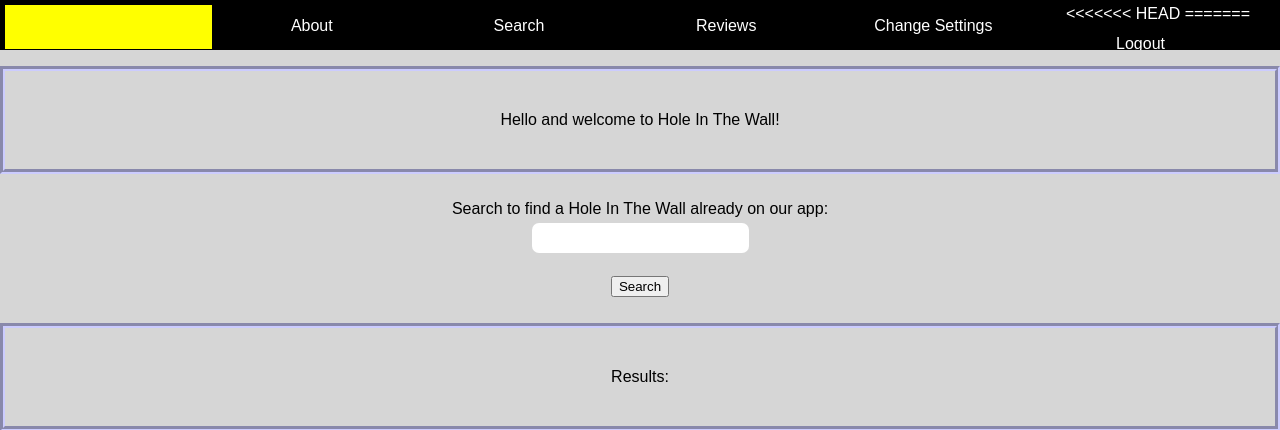
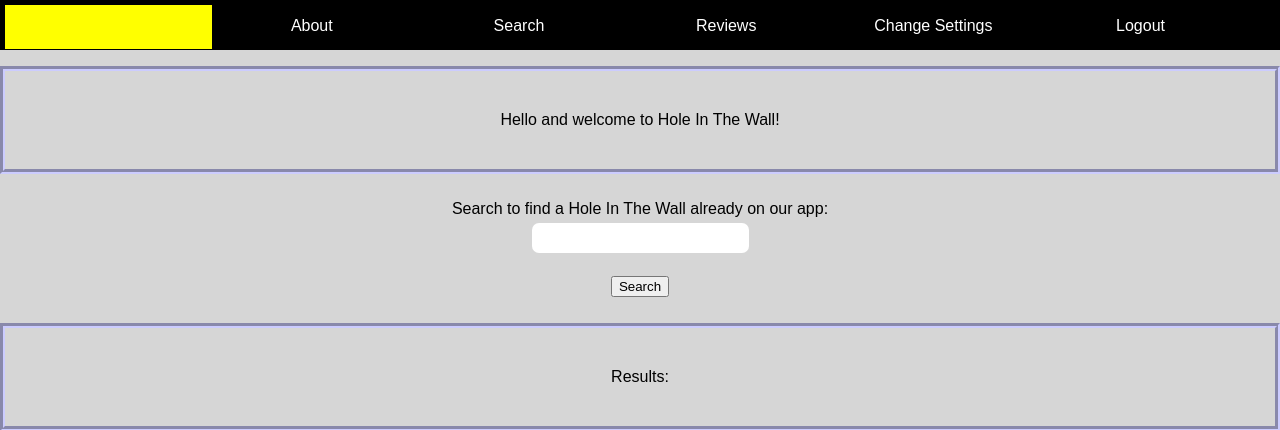
Before and after one commit to bsapozhnikov/Holes-In-The-Wall, a Flask app: template templates/search.html in a window 1280 px wide. Shown: the top 430 px of the page. Run offline with Flask 2, Linux system fonts and the light colour scheme; the template is opened without the code that fills it, so the values that code supplies are empty; parts of the project's set-up code (start-up, migrations or seed data) failed here and were passed over.

Commit message:
removed merge error lines

```diff
--- a/templates/search.html
+++ b/templates/search.html
@@ -8,12 +8,9 @@
       <div id="name">{{name.username}}</div>
       <li><a href="/about">About</a></li>
       <li><a href="/search">Search</a></li>
-<<<<<<< HEAD
       <li><a href="/reviews">Reviews</a></li>
       <li><a href="/settings">Change Settings</a></li>
       <li><a href="/logout">Logout</a></li>
-=======
->>>>>>> 2702268989172cd440223b7a392c01d275d652c8
     </ul>
     <p class="box">
       Hello and welcome to Hole In The Wall!
```
